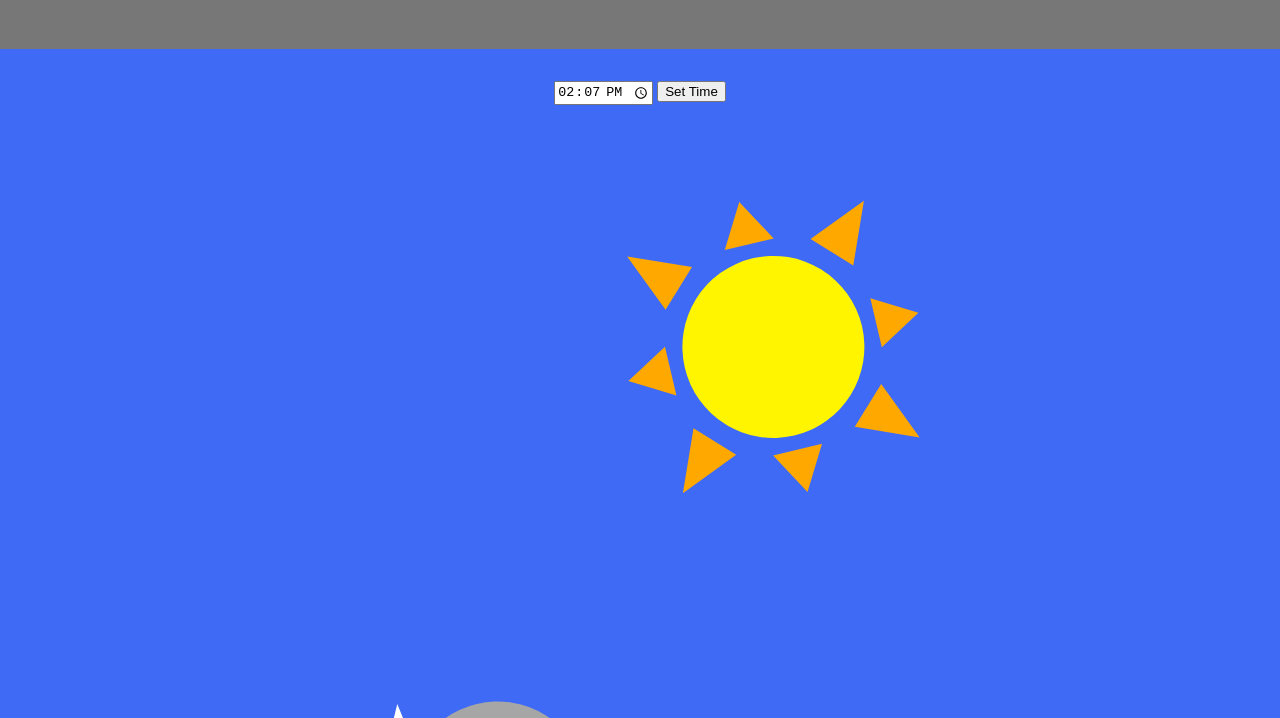
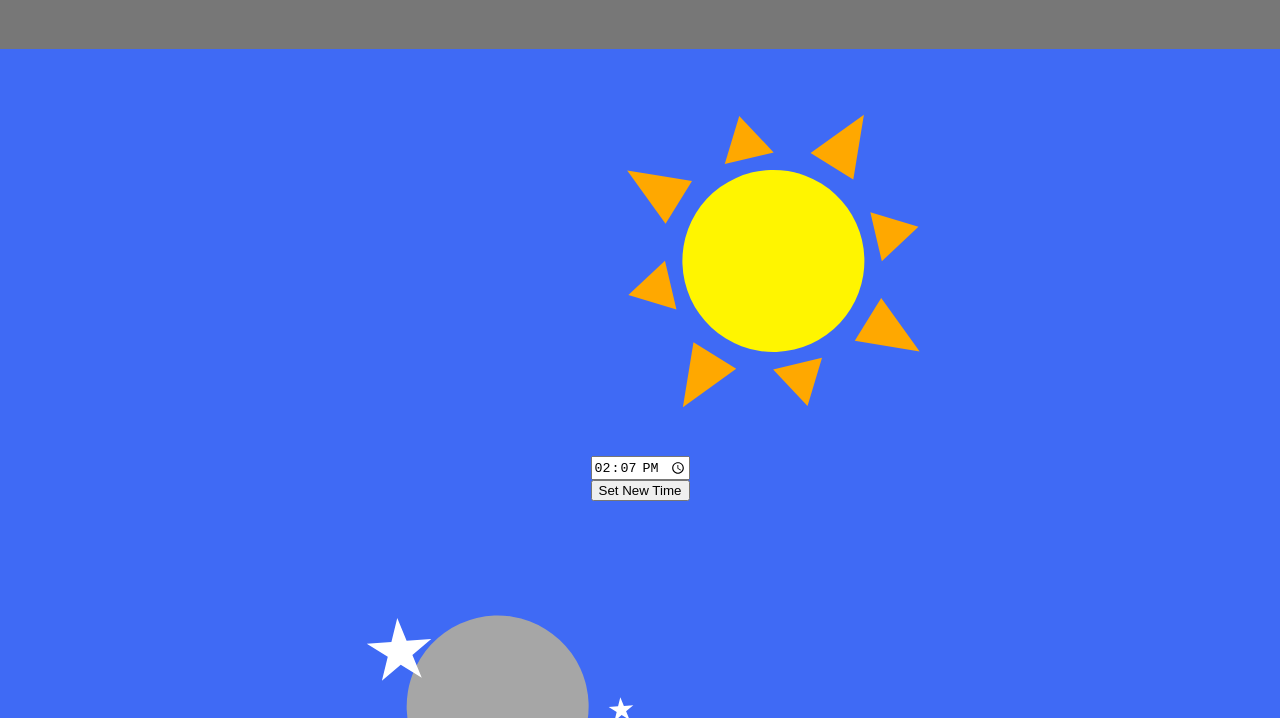
Before and after one commit to b1mind/dayOrNight, a plain HTML site: page index.html in a window 1280 px wide. Shown: the part 82-800 px from the top of the page. Drawn offline with nearby package versions, Linux system fonts and the light colour scheme.

Commit message:
small cosmetics

```diff
--- a/index.html
+++ b/index.html
@@ -14,16 +14,17 @@
       <h2>Day or Night?</h2>
     </header>
     <div class="wrap day" id="bg">
-      <div class="card">
+      <h3>Current Time</h3>
+      <div class="card--Input overlap">
         <input id="inputTime" type="time" list="dayTimeList"/>
-        <button id="setTimeBtn">Set Time</button>
+        <button class="btn" id="setTimeBtn">Set New Time</button>
         <datalist id="dayTimeList">
           <option value="08:31"></option>
           <option value="20:31"></option>
         </datalist>
       </div>
       <!-- todo horizon with over flow hidden?-->
-      <div class="card">
+      <div class="card overlap">
         <svg id="clock" viewBox="0 0 344 851" fill="none" xmlns="http://www.w3.org/2000/svg">
           <g id="night">
             <circle cx="172" cy="154.999" r="91" transform="rotate(180 172 154.999)" fill="#A6A6A6"></circle>
--- a/styles.scss
+++ b/styles.scss
@@ -27,15 +27,32 @@ header {
 }
 
 .wrap {
-	min-height: 100%;
-	padding: 2em;
+	height: 100%;
 	display: grid;
-	gap: 2em;
 	justify-content: center;
 	justify-items: center;
 	align-content: center;
 	align-items: center;
 	overflow: hidden;
+}
+
+.overlap {
+	grid-column: 1 / 2;
+	grid-row: 2 / 3;
+	/* 	@media (max-width: 420px) {
+		grid-column: auto;
+		grid-row: auto;
+	} */
+}
+
+.card--Input {
+	text-align: center;
+	z-index: 420;
+}
+
+.btn {
+	width: 100%;
+	display: block;
 }
 
 #clock {
@@ -51,9 +68,11 @@ header {
 }
 
 .night-time {
+	color: rgb(63, 106, 245);
 	background-color: #031758;
 }
 
 .day {
+	color: #031758;
 	background-color: rgb(63, 106, 245);
 }
```
Also changed, not shown: app.js (+0 -7 lines), styles.css, styles.min.css, 1 other file.
